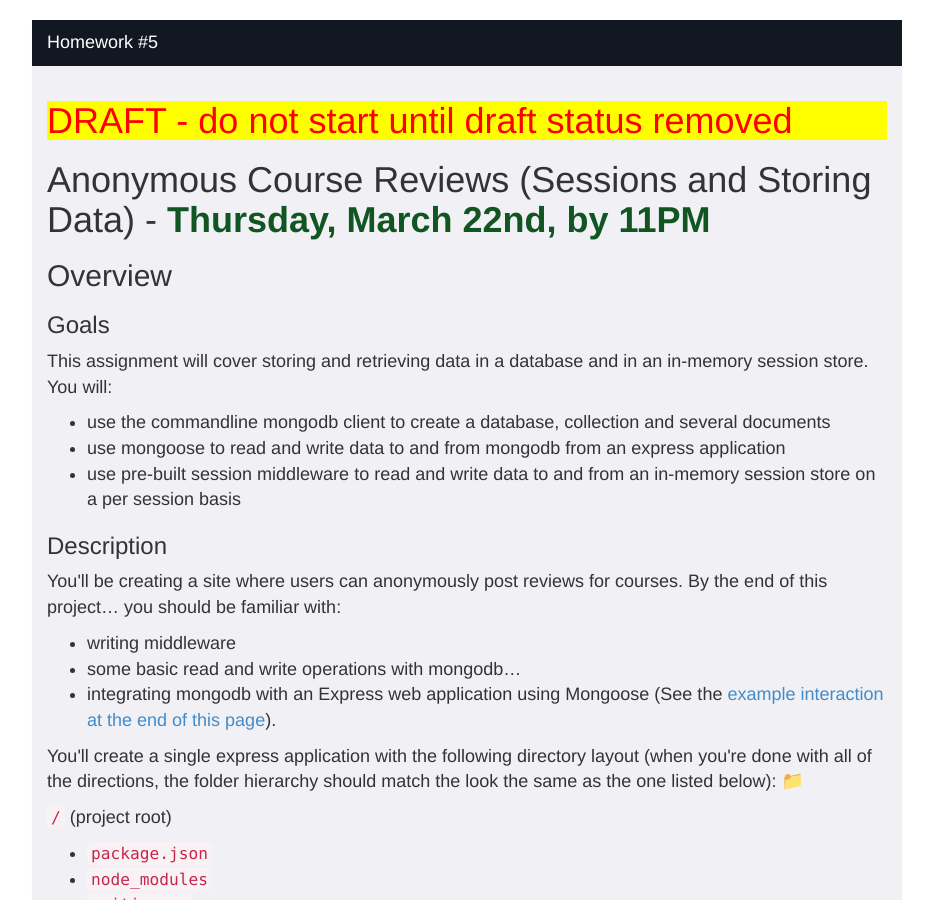
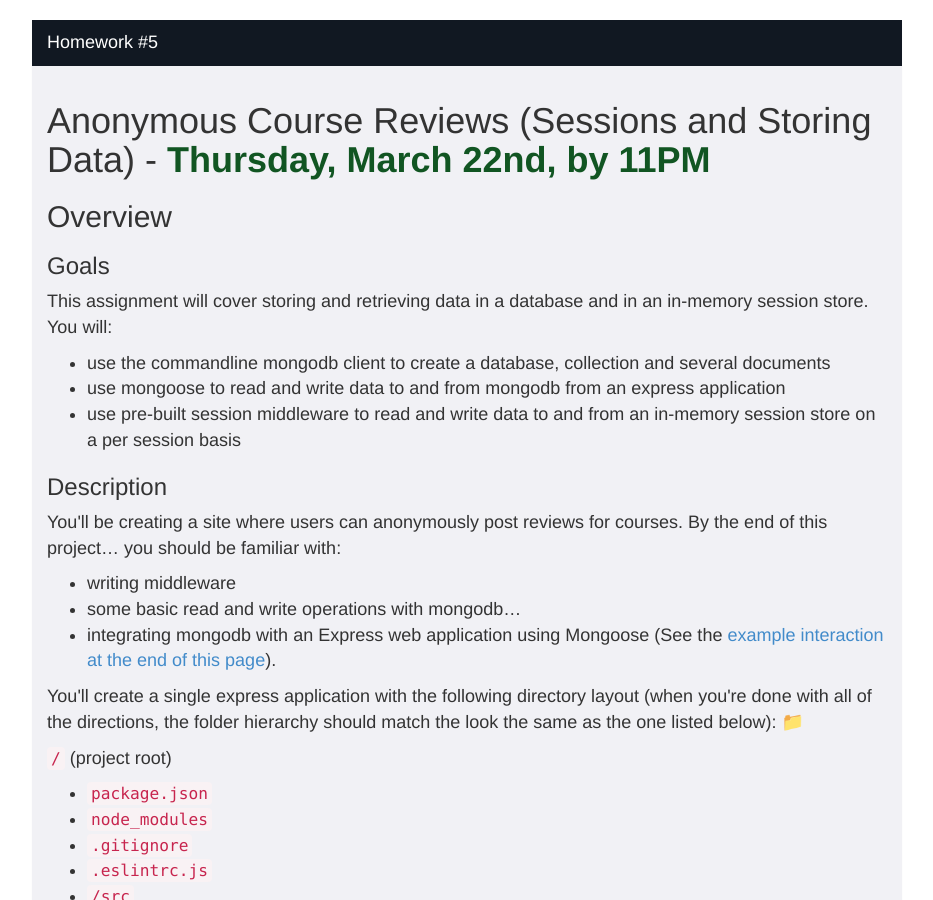
Before and after one commit to foureyes/csci-ua.0480-spring2018-008, a Jekyll site: the page built from homework/05.markdown, in a window 1280 px wide and 900 px high. Shown: the whole window, without its empty margins (173-1106 px from the left). Built offline with Jekyll 4.4.1, drawn with Linux system fonts in a browser that asks for light colours.

Commit message:
remove draft status

```diff
--- a/homework/05.markdown
+++ b/homework/05.markdown
@@ -7,7 +7,6 @@ title: CSCI-UA.0480 - Homework #5
 	<div class="panel-heading">Homework #5</div>
 	<div class="panel-body" markdown="block">
 
-<h1 style="color:red; background-color: yellow">DRAFT - do not start until draft status removed</h1>
 # Anonymous Course Reviews (Sessions and Storing Data) - __Thursday, March 22nd, by 11PM__
 
 ## Overview
```
